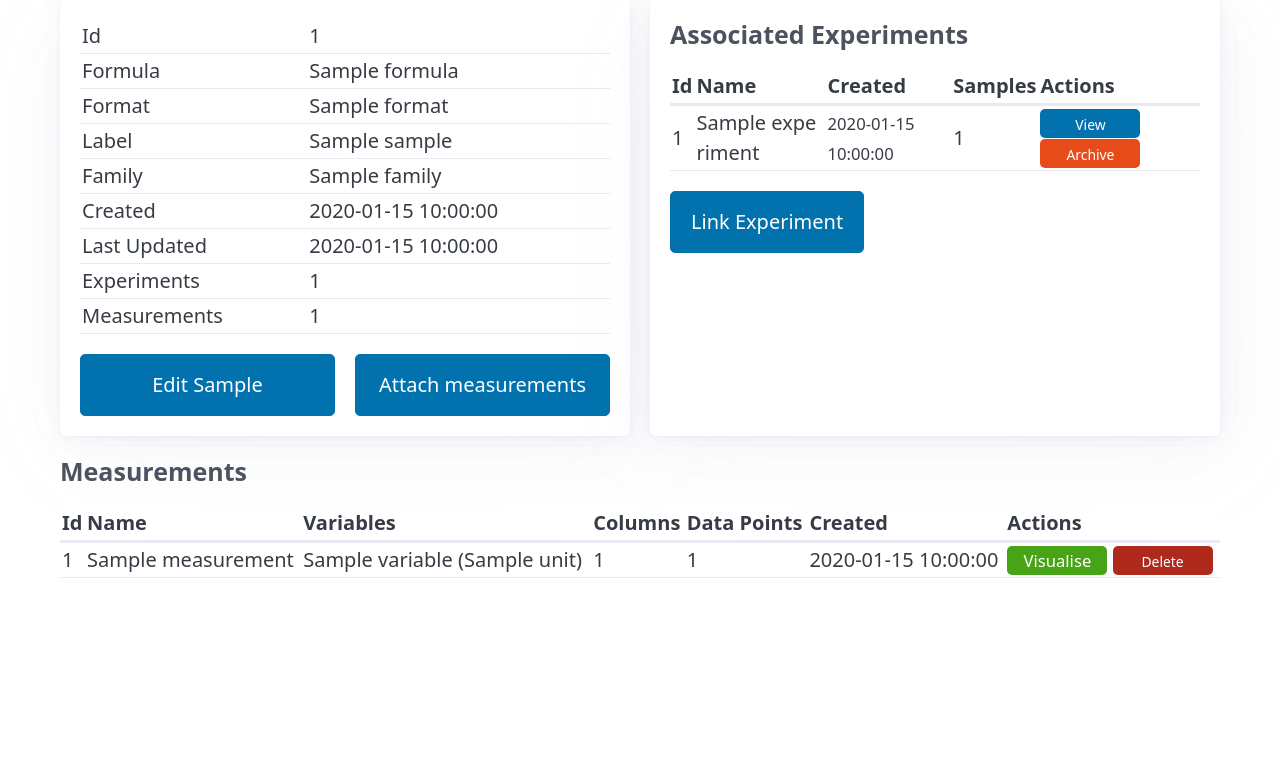
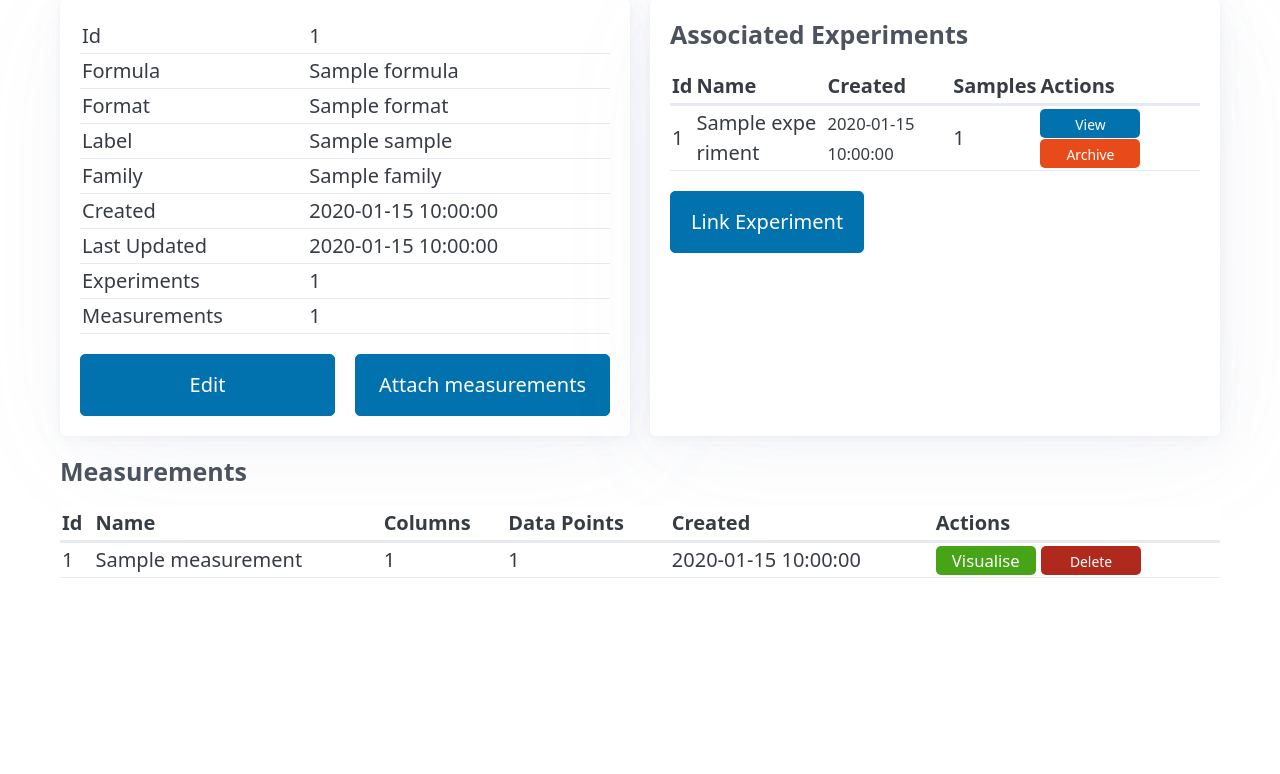
Before and after one commit to antgobar/labmate, a FastAPI app: template templates/pages/sample_detail.html in a window 1280 px wide. Shown: the part 256-1030 px from the top of the page. Run offline with FastAPI, Linux system fonts and the light colour scheme; the template is opened without the code that fills it: most values are stand-ins (such as "Sample title", 1, 10 or a date in 2020); parts of the project's set-up code (start-up, migrations or seed data) failed here and were passed over.

Commit message:
simplify text

```diff
--- a/templates/partials/experiments/edit_dialog.html
+++ b/templates/partials/experiments/edit_dialog.html
@@ -16,4 +16,4 @@
         </form>
     </article>
 </dialog>
-<button onclick="document.getElementById('edit-experiment-dialog').showModal()">Edit Experiment</button>
+<button onclick="document.getElementById('edit-experiment-dialog').showModal()">Edit</button>
--- a/templates/partials/experiments/link_samples_dialog.html
+++ b/templates/partials/experiments/link_samples_dialog.html
@@ -15,4 +15,4 @@
 
     </article>
 </dialog>
-<button onclick="document.getElementById('link-samples-dialog').showModal()">Link sample family</button>
+<button onclick="document.getElementById('link-samples-dialog').showModal()">Link sample</button>
--- a/templates/partials/experiments/unlink_samples_dialog.html
+++ b/templates/partials/experiments/unlink_samples_dialog.html
@@ -30,4 +30,4 @@
         </table>
     </article>
 </dialog>
-<button onclick="document.getElementById('unlink-samples-dialog').showModal()">Unlink sample family</button>
+<button onclick="document.getElementById('unlink-samples-dialog').showModal()">Unlink sample</button>
--- a/templates/partials/measurements/edit_dialog.html
+++ b/templates/partials/measurements/edit_dialog.html
@@ -14,4 +14,4 @@
         </form>
     </article>
 </dialog>
-<button onclick="document.getElementById('edit-measurement-dialog').showModal()">Edit Measurement</button>
+<button onclick="document.getElementById('edit-measurement-dialog').showModal()">Edit</button>
--- a/templates/partials/measurements/row.html
+++ b/templates/partials/measurements/row.html
@@ -1,11 +1,6 @@
 <tr id="measurement-row-{{ measurement.id }}">
     <td>{{ measurement.id }}</td>
     <td>{{ measurement.name }}</td>
-    <td>
-        {% for variable in measurement.variables %}
-        {{ variable.name }} ({{ variable.unit }}){% if not loop.last %}, {% endif %}
-        {% endfor %}
-    </td>
     <td>{{ measurement.variables | length }}</td>
     <td>{{ measurement.data_points | length }}</td>
     <td>{{ measurement.created_at.strftime('%Y-%m-%d %H:%M:%S') }}</td>
--- a/templates/partials/measurements/table.html
+++ b/templates/partials/measurements/table.html
@@ -3,7 +3,6 @@
         <tr>
             <th>Id</th>
             <th>Name</th>
-            <th>Variables</th>
             <th>Columns</th>
             <th>Data Points</th>
             <th>Created</th>
--- a/templates/partials/measurements/upload_dialog.html
+++ b/templates/partials/measurements/upload_dialog.html
@@ -22,5 +22,5 @@
     </article>
 </dialog>
 <button onclick="document.getElementById('upload-measurements-dialog').showModal()">
-    {% if sample %}Attach measurements{% else %}Upload measurements{% endif %}
+    {% if sample %}Attach measurements{% else %}Upload{% endif %}
 </button>
--- a/templates/partials/samples/edit_dialog.html
+++ b/templates/partials/samples/edit_dialog.html
@@ -16,4 +16,4 @@
         </form>
     </article>
 </dialog>
-<button onclick="document.getElementById('edit-sample-dialog').showModal()">Edit Sample</button>
+<button onclick="document.getElementById('edit-sample-dialog').showModal()">Edit</button>
--- a/templates/partials/samples/row.html
+++ b/templates/partials/samples/row.html
@@ -2,10 +2,8 @@
 <tr id="sample-row-{{ sample.id }}">
     <td>{{ sample.id }}</td>
     <td>{{ sample.formula }}</td>
-    <td>{{ sample.format }}</td>
     <td>{{ sample.label }}</td>
     <td>{{ sample.family }}</td>
-    <td>{{ sample.measurements | length }}</td>
     <td>
         <small>{{ sample.created_at.strftime('%Y-%m-%d %H:%M:%S') }}</small>
     </td>
--- a/templates/partials/samples/table.html
+++ b/templates/partials/samples/table.html
@@ -3,10 +3,8 @@
         <tr>
             <th>Id</th>
             <th>Formula</th>
-            <th>Format</th>
             <th>Label</th>
             <th>Family</th>
-            <th >Measurements</th>
             <th>Created</th>
             <th>Actions</th>
         </tr>
```
Also changed, not shown: 2 other files.
